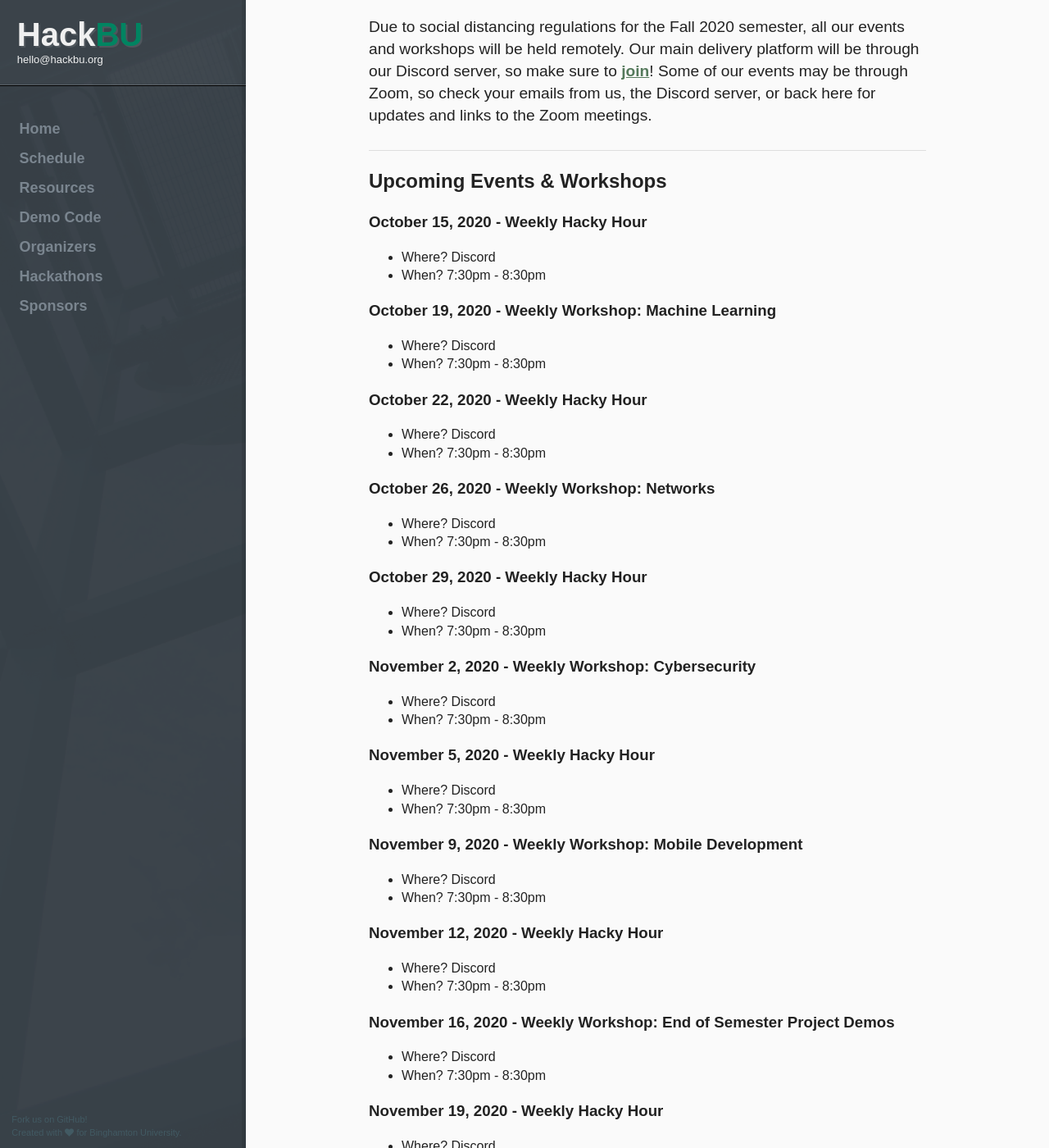
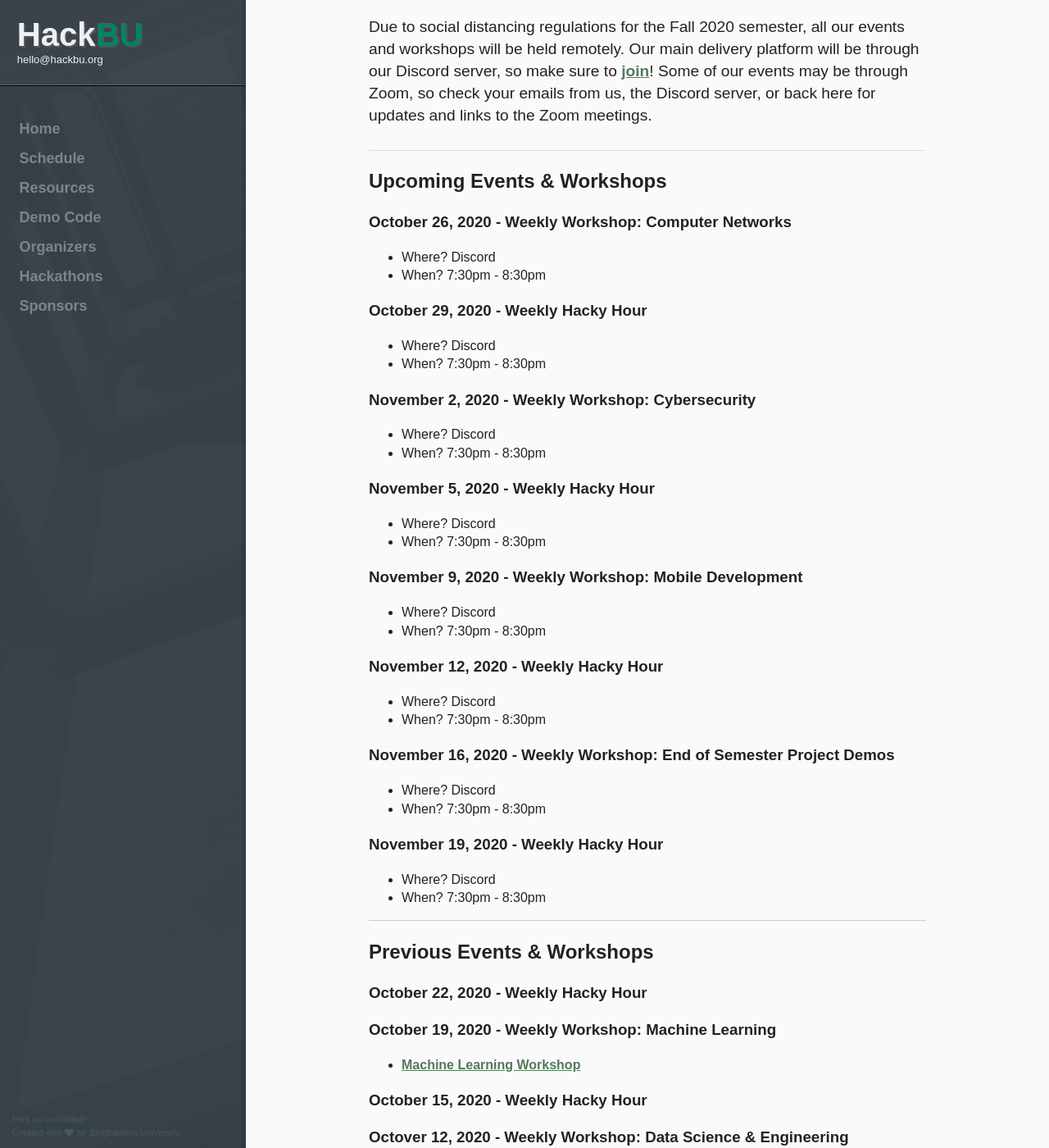
Before and after one commit to hackbinghamton/hackbinghamton.github.io, a Jekyll site: the page built from schedule/index.html, in a window 1280 px wide and 1400 px high, scrolled down 246 px. Shown: the whole window at 82% size. Built offline with Jekyll 4.4.1, drawn with Linux system fonts in a browser that asks for light colours.

Commit message:
update schedule

```diff
--- a/schedule/index.html
+++ b/schedule/index.html
@@ -17,37 +17,7 @@ description: Find out where and when our weekly HackBU workshops take place
 
 <h2> Upcoming Events & Workshops </h2>
 
-      <h3> October 15, 2020 - Weekly Hacky Hour </h3>
-        <ul>
-          <li>
-            Where? Discord
-          </li>
-          <li>
-            When? 7:30pm - 8:30pm
-          </li>
-        </ul>
-
-        <h3> October 19, 2020 - Weekly Workshop: Machine Learning </h3>
-          <ul>
-            <li>
-              Where? Discord
-            </li>
-            <li>
-              When? 7:30pm - 8:30pm
-            </li>
-          </ul>
-
-        <h3> October 22, 2020 - Weekly Hacky Hour </h3>
-          <ul>
-            <li>
-              Where? Discord
-            </li>
-            <li>
-              When? 7:30pm - 8:30pm
-            </li>
-          </ul>
-
-        <h3> October 26, 2020 - Weekly Workshop: Networks </h3>
+        <h3> October 26, 2020 - Weekly Workshop: Computer Networks </h3>
           <ul>
             <li>
               Where? Discord
@@ -133,6 +103,17 @@ description: Find out where and when our weekly HackBU workshops take place
 
 <div class="article">
 
+  <h3> October 22, 2020 - Weekly Hacky Hour </h3>
+
+  <h3> October 19, 2020 - Weekly Workshop: Machine Learning </h3>
+    <ul>
+      <li>
+        <a target="_blank" href="https://github.com/HackBinghamton/MachineLearningWorkshop"> Machine Learning Workshop</a>
+      </li>
+    </ul>
+
+  <h3> October 15, 2020 - Weekly Hacky Hour </h3>
+
   <h3> Octover 12, 2020 - Weekly Workshop: Data Science & Engineering Workshop </h3>
     <ul>
       <li>
```
